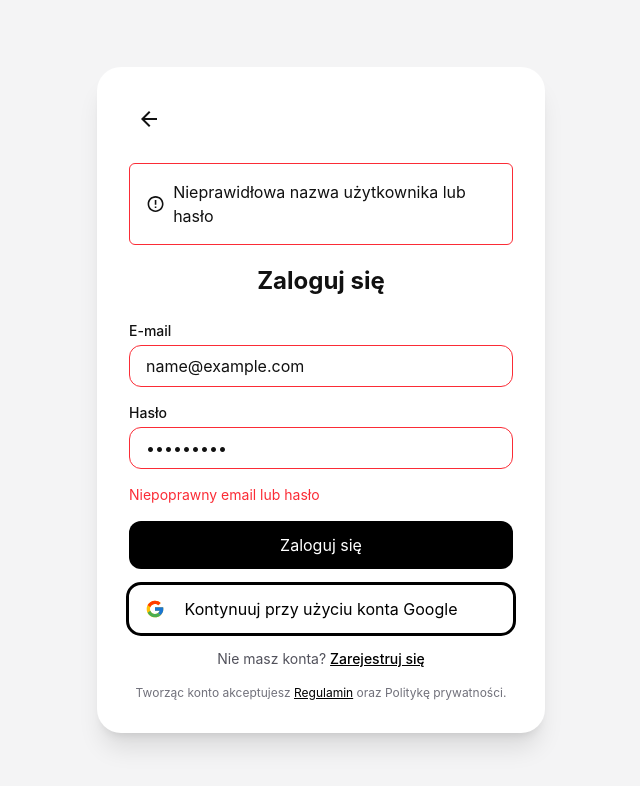
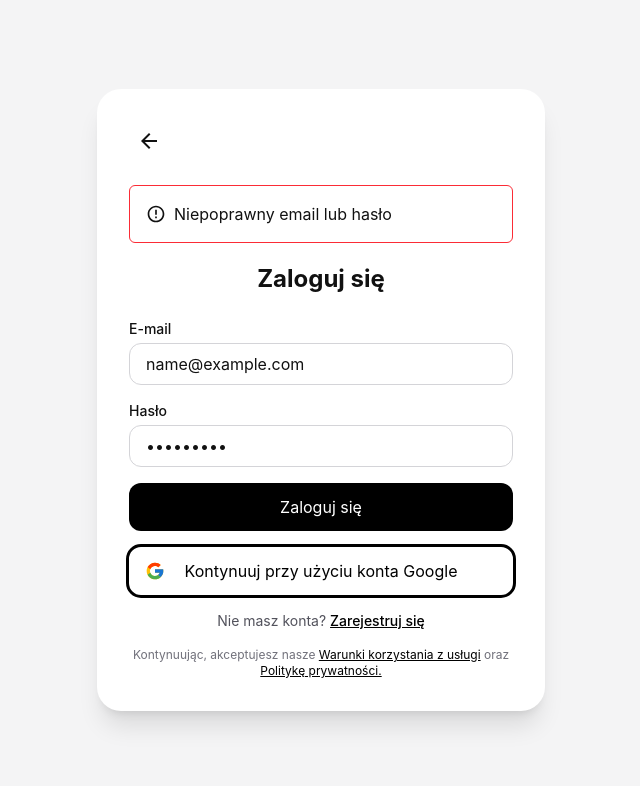
Before and after one commit to clavisray/fitness-trackerv1.1, a React (Vite) app: page /login in a window 1280 px wide. Both pictures are taken after typing "name@example.com", "Sample123" into the empty fields and a click on the button "Zaloguj się". Shown: the top 786 px of the page, without its empty margins (319-959 px from the left). Built offline with nearby package versions, Linux system fonts and the light colour scheme; no server answers.

Commit message:
done, default styling

```diff
--- a/src/pages/LoginPage.tsx
+++ b/src/pages/LoginPage.tsx
@@ -11,18 +11,45 @@ function LoginPage() {
     const [email, setEmail] = useState("")
     const [password, setPassword] = useState("");
     const [errorMsg, setErrorsMsg] = useState("");
-    const [inputError, setInputError] = useState(false);
+
+
+    const [errors, setErrors] = useState({
+        email: "",
+        password: "",
+    });
 
     const navigate = useNavigate();
+    const emailRegex = /^[^\s@]+@[^\s@]+\.[^\s@]+$/;
+
+    function clearError(field: "email" | "password") {
+
+        setErrors((prev) => {
+            const updated = {
+                ...prev,
+                [field]: "",
+            };
+
+            if (!updated.email && !updated.password) {
+                setErrorsMsg("");
+            }
+
+            return updated;
+        });
+    }
 
     async function handleLogin(e: FormEvent<HTMLFormElement>) {
         e.preventDefault();
         setErrorsMsg("");
-        setInputError(false);
 
         if (!email || !password) {
+
+            setErrors({
+                email: email ? "" : "Wpisz adres e-mail.",
+                password: password? "" : "Wpisz hasło.",
+            })
+
             setErrorsMsg("Wypełnij wszystkie pola");
-            setInputError(true);
+
             return;
         }
 
@@ -30,13 +57,12 @@ function LoginPage() {
 
         if (error) {
             setErrorsMsg("Niepoprawny email lub hasło")
-            setInputError(true);
             console.log("Błąd", error.message)
             return;
         }
 
         console.log("Zalogowano użytkownika", data)
-        setInputError(false);
+        setErrorsMsg("");
         navigate("/dashboard");
     }
 
@@ -53,10 +79,12 @@ function LoginPage() {
                     <span className="material-symbols-outlined">arrow_back</span>
                 </Link>
 
-                {errorMsg && <p className={`rounded-md border px-4 py-4 py- w-full mb-5 border-red-500 flex items-row gap-2 items-center`}>
-                        <MdErrorOutline size={20}/>
-                        Nieprawidłowa nazwa użytkownika lub hasło
-                    </p>}
+                {errorMsg &&
+                    <p className={`rounded-md border px-4 py-4 w-full mb-5 border-red-500 flex items-row gap-2 items-center`}>
+                        <MdErrorOutline size={20} />
+                        {errorMsg}
+                    </p>
+                }
 
 
                 <h2 className="mb-6 text-center text-2xl font-bold">
@@ -65,22 +93,51 @@ function LoginPage() {
 
 
                 <form onSubmit={handleLogin} noValidate className="flex flex-col gap-4 mb-4">
+
                     <FormInput label="E-mail" id="email" type="email" placeholder="E-mail"
-                    value={email} onChange={(e) => setEmail(e.target.value)}
-                    hasError={inputError}/>
+                    value={email} onChange={
+                        (e) => { const value = e.target.value;
 
-                    <FormInput label='Hasło' id="password" type="password" placeholder='Hasło'
-                    value={password} onChange={(p) => setPassword(p.target.value)}
-                    hasError={inputError}/>
+                            setEmail(value);
 
-                    {errorMsg && <p className='text-sm text-red-500'>{errorMsg}</p>}
+                            if (emailRegex.test(value)) {
+                                clearError("email");
+                            }
+
+                        }}
+
+                    hasError={Boolean(errors.email)}/>
+
+                    {errors.email && (
+                        <p className='-mt-3 text-xs text-red-600'>
+                            {errors.email}
+                        </p>
+                    )}
+
+                    <FormInput label='Hasło' id="password" type="password" placeholder='Hasło' value={password}
+                    onChange={
+                        (p) => { const value = p.target.value;
+
+                            setPassword(value)
+
+                            if (value) {
+                                clearError("password")
+                            }
+
+                        }}
+                    hasError={Boolean(errors.password)}/>
+
+                    {errors.password && (
+                        <p className='-mt-3 text-xs text-red-600'>
+                            {errors.password}
+                        </p>
+                    )}
 
                     <AuthButton type="submit" variant="primary">Zaloguj się</AuthButton>
 
                 </form>
+
                 <AuthButton type="button" variant="third" className="" onClick={handleGoogleLogin} icon={<FcGoogle size={20} />}>Kontynuuj przy użyciu konta Google</AuthButton>
-
-
 
                 <p className="mt-4 text-center text-sm text-zinc-600">
                     Nie masz konta?{" "}
@@ -90,11 +147,11 @@ function LoginPage() {
                 </p>
 
                 <p className="mt-4 text-center text-xs text-zinc-500">
-                Tworząc konto akceptujesz <Link to ="/about" className='text-black underline cursor-pointer hover:no-underline'>Regulamin</Link> oraz Politykę prywatności.
+                Kontynuując, akceptujesz nasze <Link to ="/about" className='text-black underline cursor-pointer hover:no-underline'>Warunki korzystania z usługi</Link> oraz <Link to="/about" className="text-black underline cursor-pointer hover:no-underline">Politykę prywatności.</Link>
                 </p>
             </section>
         </main>
     )
 }
 
-export default LoginPage
+export default LoginPage;
--- a/src/pages/SignupPage.tsx
+++ b/src/pages/SignupPage.tsx
@@ -21,10 +21,10 @@ function SignupPage() {
     });
 
 
-
+    const emailRegex = /^[^\s@]+@[^\s@]+\.[^\s@]+$/;
 
     const isPasswordLongEnough = password.length >= 8;
-    const isEmailValid = /^[^\s@]+@[^\s@]+\.[^\s@]+$/.test(email);
+    const isEmailValid = emailRegex.test(email);
     const isNameLongEnough = name.trim().length >= 2 && name.trim().length <= 20;
 
     function validateForm() {
@@ -52,10 +52,19 @@ function SignupPage() {
     }
 
     function clearError(field: "name" | "email" | "password") {
-        setErrors((prev) => ({
+
+        setErrors((prev) => {
+            const updated = {
                 ...prev,
                 [field]: "",
-        }));
+            };
+
+            if (!updated.name && !updated.email && !updated.password) {
+                setErrorsMsg("");
+            }
+
+            return updated;
+        });
     }
 
 
@@ -95,12 +104,13 @@ function SignupPage() {
 
             console.log("Utworzono konto: ", data);
             setErrorsMsg("");
+
         } finally {
             setIsLoading(false);
         }
     }
 
-    console.log(isMarketingConsent);
+
 
     return (
         <main className="min-h-screen bg-zinc-100 flex items-center justify-center px-4">
@@ -120,11 +130,18 @@ function SignupPage() {
                     Utwórz konto
                 </h2>
 
-                <form onSubmit={handleSignup} className="flex flex-col gap-4 mb-4">
+                <form onSubmit={handleSignup} noValidate className="flex flex-col gap-4 mb-4">
 
                     <FormInput label='Imię' id="firstName" type="text" placeholder='Imię'
                     value={name} onChange={
-                        (n) => {setName(n.target.value); clearError("name");
+                        (n) => { const value = n.target.value;
+
+                            setName(value);
+
+                            if (value.trim().length >= 2 && value.trim().length <= 20) {
+                                clearError("name");
+                            }
+
                     }}
 
                     hasError={Boolean(errors.name)}/>
@@ -132,13 +149,19 @@ function SignupPage() {
                     {errors.name && (
                     <p className='-mt-3 text-xs text-red-600'>
                         {errors.name}
-
                     </p>
                 )}
 
                     <FormInput label='E-mail' id="email" type="email" placeholder='E-mail'
                     value={email} onChange={
-                        (e) => {setEmail(e.target.value); clearError("email");}}
+                        (e) => { const value = e.target.value;
+
+                            setEmail(value);
+
+                            if (emailRegex.test(value)) {
+                                clearError("email");
+                            }
+                        }}
 
                         hasError={Boolean(errors.email)}/>
 
@@ -149,7 +172,15 @@ function SignupPage() {
                 )}
 
                     <FormInput label='Hasło' id="password" type="password" placeholder='Hasło'
-                    value={password} onChange={(p) => {setPassword(p.target.value); clearError("password")}} hasError={Boolean(errors.password)}/>
+                    value={password} onChange={(p) => { const value = p.target.value;
+                        setPassword(value);
+
+                        if (value.length >= 8) {
+                            clearError("password")
+                        }
+                    }}
+
+                        hasError={Boolean(errors.password)}/>
 
                     {errors.password && (
                         <p className='-mt-3 text-xs text-red-600'>
@@ -159,9 +190,10 @@ function SignupPage() {
 
                     <label className="flex items-start gap-2 text-sm text-zinc-600">
                       <input type="checkbox" className='mt-1 accent-black'
-                      checked={isMarketingConsent} onChange={(e) => setMarketingConsents(e.target.checked)} />
+                        checked={isMarketingConsent} onChange={(e) => {setMarketingConsents(e.target.checked);
+                        console.log(e.target.checked);
+                      }} />
 
-                      {/* add value for span below */}
                       <span> Tak, chcę otrzymywać zniżki, oferty lojalnościowe i inne informacje.</span>
                     </label>
 
@@ -184,4 +216,4 @@ function SignupPage() {
     )
 }
 
-export default SignupPage
+export default SignupPage;
```
Lines whose indentation alone changed are shown as unchanged.
